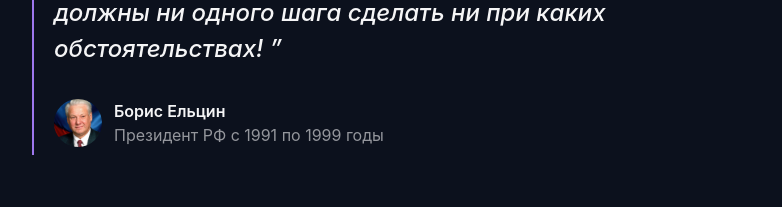
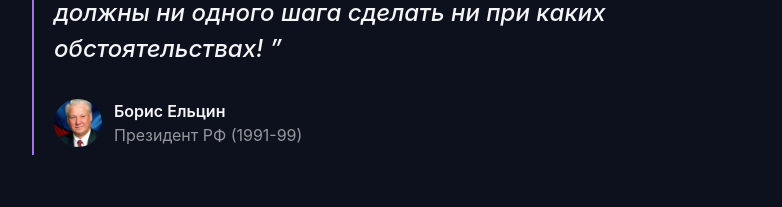
Before and after one commit to Ask4r/rh-hse, a Nuxt app: page / in a window 1280 px wide. Shown: the part 2340-2547 px from the top of the page, without its empty margins (248-1030 px from the left). Built offline with nearby package versions, Linux system fonts and the light colour scheme.

Commit message:
Update LandingContent.vue

```diff
--- a/components/landing-content/LandingContent.vue
+++ b/components/landing-content/LandingContent.vue
@@ -35,7 +35,7 @@
       <div class="avatar-label">
         <img src="/images/elzin-avatar.png" alt="Борис Ельцин" class="avatar-label__image">
         <p class="avatar-label__title">Борис Ельцин</p>
-        <p class="avatar-label__subtext">Президент РФ с 1991 по 1999 годы</p>
+        <p class="avatar-label__subtext">Президент РФ (1991-99)</p>
       </div>
     </div>
 
```
